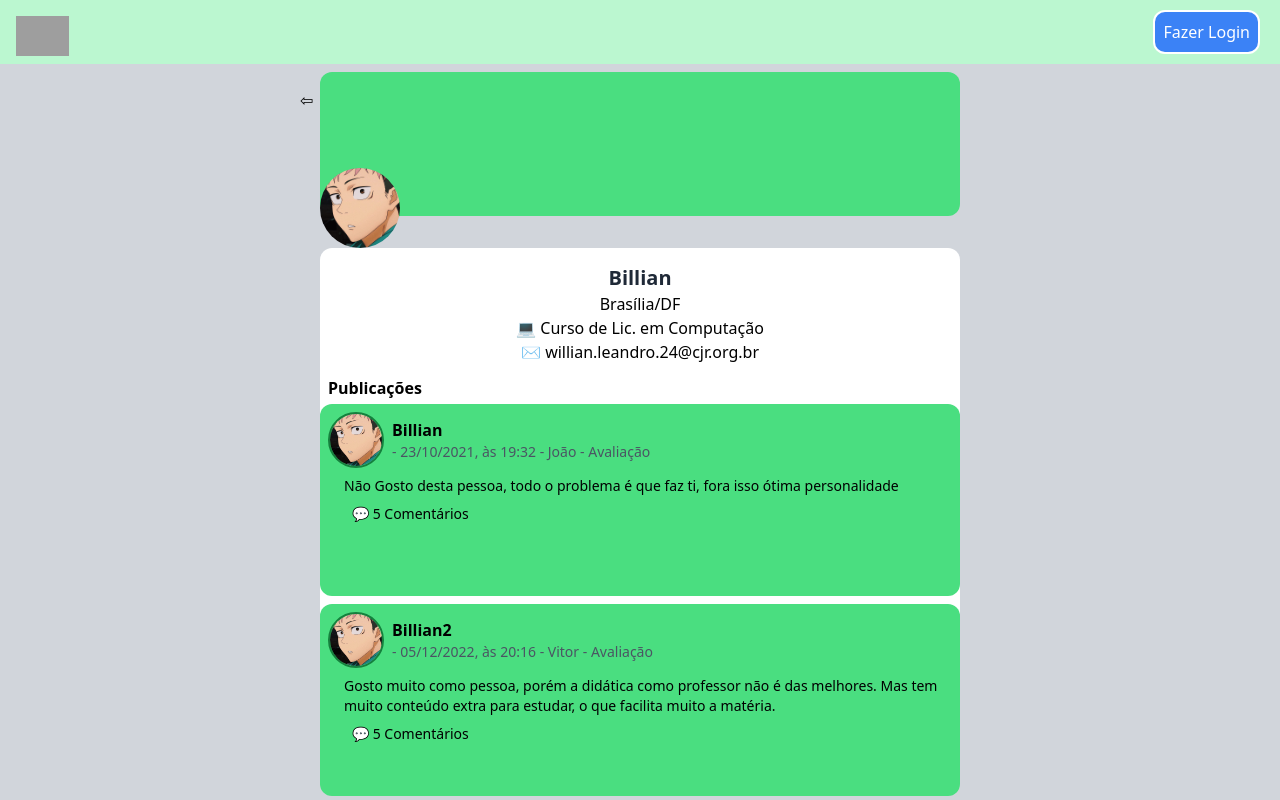
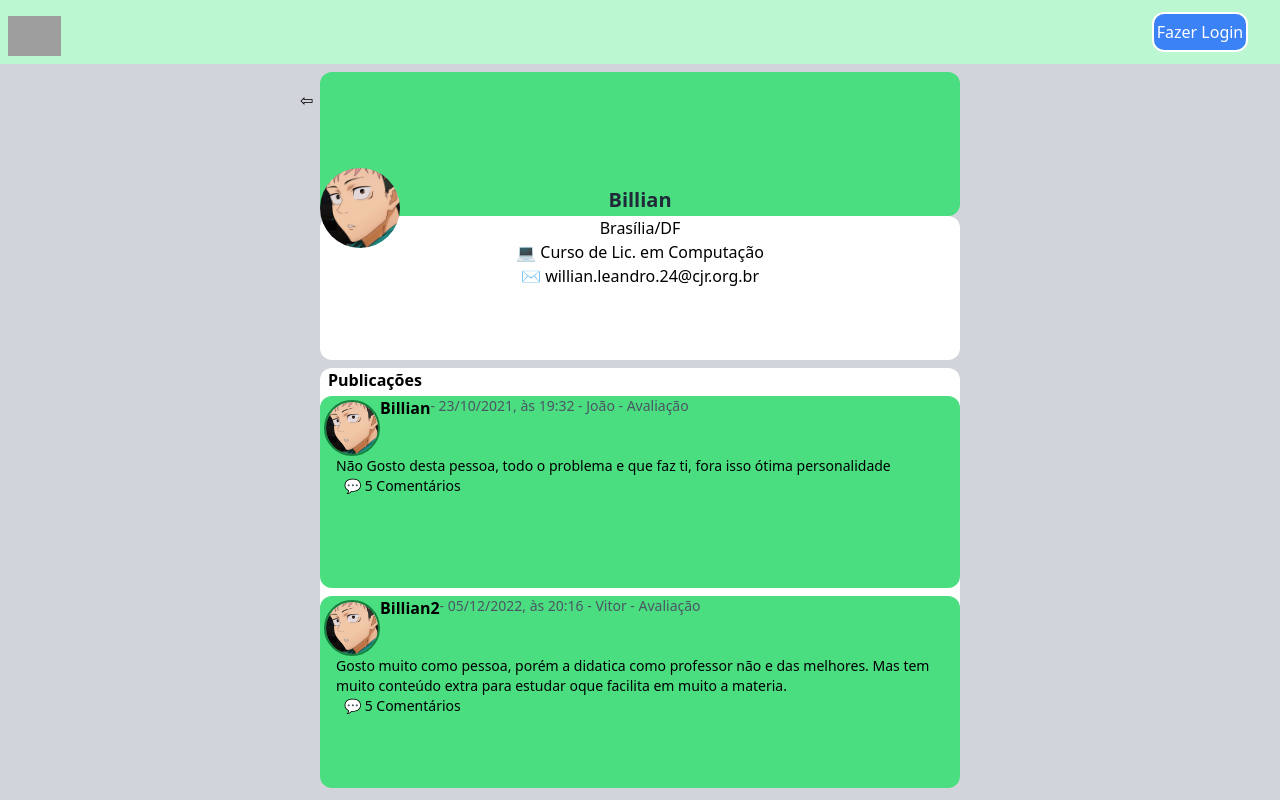
Before and after one commit to BalderLink/Front-Projeto-, a Next.js app: page /perfil-deslogado in a window 1280 px wide. Built offline with nearby package versions, Linux system fonts and the light colour scheme; grey boxes are pictures that could not be loaded.

Commit message:
:sparkles:    feat: adicionado tela do professor deslogada

```diff
--- a/src/pages/perfil-deslogado/index.tsx
+++ b/src/pages/perfil-deslogado/index.tsx
@@ -1,44 +1,47 @@
 export default function PerfilDeslogado() {
     return (
         <div className="bg-gray-300 flex flex-col min-h-screen">
-            <div className="bg-green-200 h-16 w-full flex justify-between items-center px-2">
-                <img src="unb.png" alt="Logo UNB" className="h-10 mt-2 ml-2" />
-                <button className="hover:scale-110 p-2 m-3 bg-blue-500 text-white border-2 border-white rounded-xl">Fazer Login</button>
+            <div className="bg-green-200 h-16 w-full flex justify-between">
+                <img src="unb.png" alt="Logo UNB" className="flex h-10 mt-4 ml-2 " />
+            <header className="bg-green-200 flex justify-between items-center p-4">
+
+            <button className="w-24 h-10 m-4 bg-blue-500 text-white border-2 border-white rounded-xl">Fazer Login</button>
+            </header>
             </div>
-            <button className="hover:scale-110 p-3 m-3 border-5 border-black text-black flex ml-72">⇦</button>
-            <section className="relative w-1/2 h-72 -mt-16 mx-auto">
-                <div className="bg-green-400 h-1/2 rounded-xl"></div>
-                <img src="itadori.jpg" alt="Foto do perfil" className="absolute border-3 border-green-1000 rounded-full overflow-hidden object-cover h-20 w-20 -mt-12" />
-                <div className="bg-white h-1/2 rounded-xl mt-8 flex flex-col items-center">
-                    <h2 className="text-xl font-bold text-gray-800 mt-4">Billian</h2>
-                    <p className="text-black font-arial">Brasília/DF</p>
-                    <p className="text-black font-arial">💻 Curso de Lic. em Computação</p>
-                    <p className="text-black font-arial">✉️ willian.leandro.24@cjr.org.br</p>
+            <button className="hover:scale-110 p-3 m-3 border-5 border-black text-black flex ml-72"> ⇦</button>
+            <section className="relative w-1/2 h-72 -mt-16 left-1/2 transform -translate-x-1/2">
+                <div className="bg-green-400 h-1/2 rounded-xl ">
+
+                </div>
+                <img src="itadori.jpg" alt="Foto do perfil" className="absolute border-3 border-green-1000 rounded-full overflow-hidden object-cover h-auto w-20 -mt-12" />
+                <div className="bg-white h-1/2 rounded-xl">
+                    <h2 className="absolute left-1/2 transform -translate-x-1/2 -translate-y-1/2 text-center text-xl font-bold text-gray-800 -mt-4">Billian</h2>
+                    <p className="text-center text-black font-arial">Brasília/DF</p>
+                    <p className="text-center text-black font-arial"> 💻 Curso de Lic. em Computação</p>
+                    <p className="text-center text-black font-arial"> ✉️ willian.leandro.24@cjr.org.br</p>
                 </div>
             </section>
-            <section className="relative mt-2 rounded-xl h-96 w-1/2 bg-white mx-auto">
-                <h2 className="font-bold text-black ml-2 mt-2">Publicações</h2>
-                <div className="mt-1 bg-green-400 h-1/2 w-full rounded-xl p-2">
-                    <div className="flex items-center">
-                        <img src="itadori.jpg" alt="Foto do perfil" className="border-2 border-green-700 rounded-full overflow-hidden object-cover h-14 w-14 mr-2" />
-                        <div>
-                            <p className="font-bold text-black">Billian</p>
-                            <p className="text-gray-600 text-sm">- 23/10/2021, às 19:32 - João - Avaliação</p>
-                        </div>
+            <section className="relative mt-2 rounded-xl h-96 w-1/2 bg-white left-1/2 transform -translate-x-1/2">
+                <h2 className="font-bold text-black ml-2 "> Publicações</h2>
+                <div className="mt-1 bg-green-400 h-1/2 w-full rounded-xl ">
+                    <div className="flex ">
+                        <img src="itadori.jpg" alt="Foto do perfil" className=" mt-1 ml-1 border-2 border-green-700 rounded-full overflow-hidden object-cover h-auto w-14" />
+                        <p className="font-bold text-black">Billian </p>
+                        <p className="text-gray-600 font-8 text-sm"> - 23/10/2021, às 19:32 - João - Avaliação</p>                        </div>
+                    <div className="">
+                        <p className="text-black text-sm ml-4">Não Gosto desta pessoa, todo o problema e que faz ti, fora isso ótima personalidade</p>
                     </div>
-                    <p className="text-black text-sm ml-4 mt-2">Não Gosto desta pessoa, todo o problema é que faz ti, fora isso ótima personalidade</p>
-                    <p className="text-black text-sm ml-6 mt-2">💬 5 Comentários</p>
+                    <p className="text-black text-sm ml-6"> 💬 5 Comentários</p>
                 </div>
-                <div className="mt-2 bg-green-400 h-1/2 w-full rounded-xl p-2">
-                    <div className="flex items-center">
-                        <img src="itadori.jpg" alt="Foto do perfil" className="border-2 border-green-700 rounded-full overflow-hidden object-cover h-14 w-14 mr-2" />
-                        <div>
-                            <p className="font-bold text-black">Billian2</p>
-                            <p className="text-gray-600 text-sm">- 05/12/2022, às 20:16 - Vitor - Avaliação</p>
-                        </div>
+                <div className="mt-2 bg-green-400 h-1/2 w-full rounded-xl ">
+                    <div className="flex ">
+                        <img src="itadori.jpg" alt="Foto do perfil" className=" mt-1 ml-1 border-2 border-green-700 rounded-full overflow-hidden object-cover h-auto w-14" />
+                        <p className="font-bold text-black">Billian2 </p>
+                        <p className="text-gray-600 font-8 text-sm"> - 05/12/2022, às 20:16 - Vitor - Avaliação</p>                        </div>
+                    <div className="">
+                        <p className="text-black text-sm ml-4">Gosto muito como pessoa, porém a didatica como professor não e das melhores. Mas tem muito conteúdo extra para estudar oque facilita em muito a materia.</p>
                     </div>
-                    <p className="text-black text-sm ml-4 mt-2">Gosto muito como pessoa, porém a didática como professor não é das melhores. Mas tem muito conteúdo extra para estudar, o que facilita muito a matéria.</p>
-                    <p className="text-black text-sm ml-6 mt-2">💬 5 Comentários</p>
+                    <p className="text-black text-sm ml-6"> 💬 5 Comentários</p>
                 </div>
             </section>
         </div>
--- a/src/pages/perfil-prof-deslogado/index.tsx
+++ b/src/pages/perfil-prof-deslogado/index.tsx
@@ -49,4 +49,5 @@ export default function PerfilDeslogado() {
             </section>
         </div>
     );
+
 }
```
